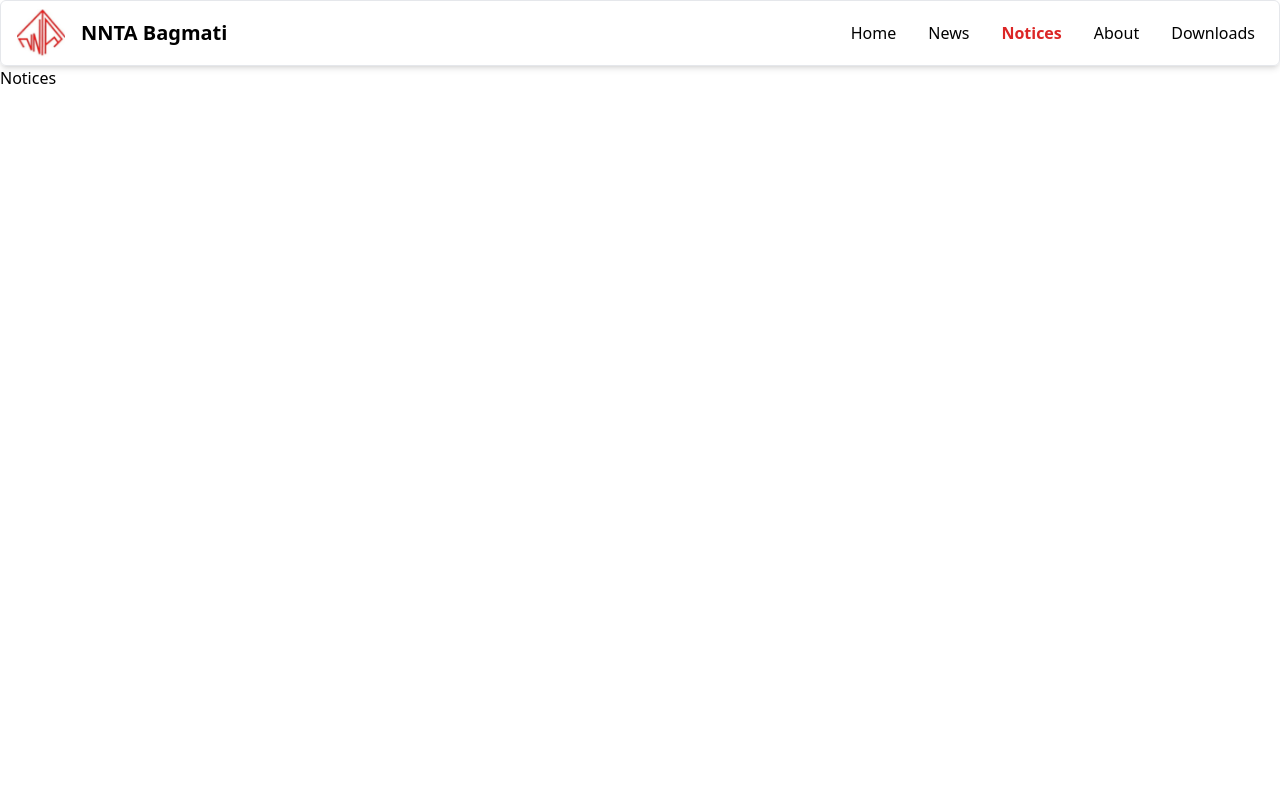
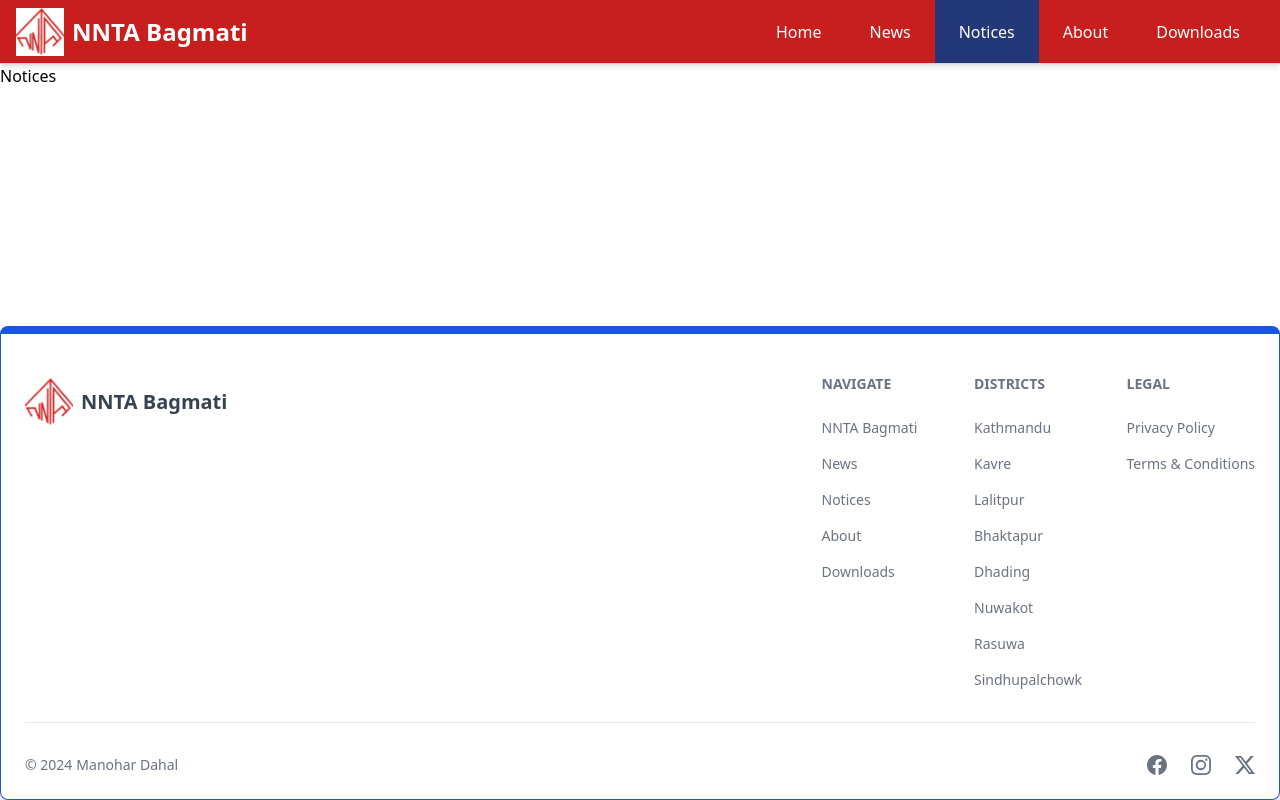
Before and after one commit to manohar322028/stft, a React (Vite) app in the folder client/: page /notices in a window 1280 px wide. Built offline with nearby package versions, Linux system fonts and the light colour scheme.

Commit message:
header and footer

```diff
--- a/client/package.json
+++ b/client/package.json
@@ -10,6 +10,7 @@
     "preview": "vite preview"
   },
   "dependencies": {
+    "flowbite-react": "^0.9.0",
     "react": "^18.2.0",
     "react-dom": "^18.2.0",
     "react-icons": "^5.0.1",
--- a/client/src/App.jsx
+++ b/client/src/App.jsx
@@ -7,11 +7,14 @@ import News from "./pages/News";
 import Downloads from "./pages/Downloads";
 import Header from "./components/Header";
 import Login from "./pages/Login";
+import Footer from "./components/Footer";
 
 export default function App() {
   return (
+    <div className="flex flex-col min-h-screen">
       <BrowserRouter>
         <Header />
+        <div className="flex-grow">
           <Routes>
             <Route path="/" element={<Home />} />
             <Route path="/about" element={<About />} />
@@ -21,6 +24,9 @@ export default function App() {
             <Route path="/downloads" element={<Downloads />} />
             <Route path="/adminlogin" element={<Login />} />
           </Routes>
+        </div>
+        <Footer />
       </BrowserRouter>
+    </div>
   );
 }
--- /dev/null
+++ b/client/src/components/Footer.jsx
@@ -0,0 +1,70 @@
+import { Footer } from "flowbite-react";
+import { Link } from "react-router-dom";
+import { BsFacebook, BsInstagram, BsTwitterX } from "react-icons/bs";
+export default function FooterCom() {
+  return (
+    <Footer container className="border border-t-8 border-blue-700">
+      <div className="w-full max-w-7xl mx-auto">
+        <div className="grid w-full justify-between sm:flex md:grid-cols-1">
+          <div className="mt-5">
+            <Link
+              to="/"
+              className="self-center whitespace-nowrap text-lg sm:text-xl font-semibold dark:text-white flex flex-row align-middle items-center"
+            >
+              <img src="logo.png" alt="Logo" className="w-12 h-12" />
+              <span className="mx-2 text-xl font-bold text-gray-700">
+                NNTA Bagmati
+              </span>
+            </Link>
+          </div>
+          <div className="grid grid-cols-2 gap-8 mt-4 sm:grid-cols-3 sm:gap-6">
+            <div>
+              <Footer.Title title="Navigate" />
+              <Footer.LinkGroup col>
+                <Footer.Link href="/">NNTA Bagmati</Footer.Link>
+                <Footer.Link href="/news">News</Footer.Link>
+                <Footer.Link href="/notices">Notices</Footer.Link>
+                <Footer.Link href="/about">About</Footer.Link>
+                <Footer.Link href="/downloads">Downloads</Footer.Link>
+              </Footer.LinkGroup>
+            </div>
+            <div>
+              <Footer.Title title="Districts" />
+              <Footer.LinkGroup col>
+                <Footer.Link href="#">Kathmandu</Footer.Link>
+                <Footer.Link href="#">Kavre</Footer.Link>
+                <Footer.Link href="#">Lalitpur</Footer.Link>
+                <Footer.Link href="#">Bhaktapur</Footer.Link>
+                <Footer.Link href="#">Dhading</Footer.Link>
+                <Footer.Link href="#">Nuwakot</Footer.Link>
+                <Footer.Link href="#">Rasuwa</Footer.Link>
+                <Footer.Link href="#">Sindhupalchowk</Footer.Link>
+              </Footer.LinkGroup>
+            </div>
+
+            <div>
+              <Footer.Title title="Legal" />
+              <Footer.LinkGroup col>
+                <Footer.Link href="#">Privacy Policy</Footer.Link>
+                <Footer.Link href="#">Terms &amp; Conditions</Footer.Link>
+              </Footer.LinkGroup>
+            </div>
+          </div>
+        </div>
+        <Footer.Divider />
+        <div className="w-full sm:flex sm:items-center sm:justify-between">
+          <Footer.Copyright
+            href="#"
+            by="Manohar Dahal"
+            year={new Date().getFullYear()}
+          />
+          <div className="flex gap-6 sm:mt-0 mt-4 sm:justify-center">
+            <Footer.Icon href="#" icon={BsFacebook} />
+            <Footer.Icon href="#" icon={BsInstagram} />
+            <Footer.Icon href="#" icon={BsTwitterX} />
+          </div>
+        </div>
+      </div>
+    </Footer>
+  );
+}
--- a/client/src/components/Header.jsx
+++ b/client/src/components/Header.jsx
@@ -1,65 +1,160 @@
-import React from "react";
+import React, { useState } from "react";
 import { Link, useLocation } from "react-router-dom";
 import { RxHamburgerMenu } from "react-icons/rx";
+import { IconContext } from "react-icons";
 
 export default function Header() {
   const location = useLocation();
+  const [isClicked, setIsClicked] = useState(false);
+
+  const toggleMenu = () => {
+    setIsClicked(!isClicked);
+  };
 
   return (
-    <nav
-      className={`bg-ivory flex justify-between items-center px-4 py-2 border border-gray-200 shadow-md rounded-md`}
-    >
-      {/* Logo */}
-      <div className="flex items-center">
-        <img src="logo.png" alt="Logo" className="w-12 h-12 mr-4" />
-        <Link to="/" className="text-black font-bold text-xl">
-          NNTA Bagmati
-        </Link>
-      </div>
+    <>
+      <nav className="bg-red-700 text-white px-4 border-b border-gray-300 shadow-md h-16">
+        <div className="container mx-auto flex justify-between items-center h-full">
+          <Link to="/" className="flex items-center justify-start h-full">
+            <img src="logo.png" alt="Logo" className="w-12 h-12" />
+            <span className="mx-2 text-2xl font-bold">NNTA Bagmati</span>
+          </Link>
 
-      {/* Navigation links */}
-      <ul className="hidden md:flex space-x-4">
-        <li
-          className={`px-2 py-1 text-black hover:text-blue-600 ${
-            location.pathname === "/" ? "font-bold text-red-600" : ""
-          }`}
-        >
-          <Link to="/">Home</Link>
-        </li>
-        <li
-          className={`px-2 py-1 text-black hover:text-blue-600 ${
-            location.pathname === "/news" ? "font-bold text-red-600" : ""
-          }`}
-        >
-          <Link to="/news">News</Link>
-        </li>
-        <li
-          className={`px-2 py-1 text-black hover:text-blue-600 ${
-            location.pathname === "/notices" ? "font-bold text-red-600" : ""
-          }`}
-        >
-          <Link to="/notices">Notices</Link>
-        </li>
-        <li
-          className={`px-2 py-1 text-black hover:text-blue-600 ${
-            location.pathname === "/about" ? "font-bold text-red-600" : ""
-          }`}
-        >
-          <Link to="/about">About</Link>
-        </li>
-        <li
-          className={`px-2 py-1 text-black hover:text-blue-600 ${
-            location.pathname === "/downloads" ? "font-bold text-red-600" : ""
-          }`}
-        >
-          <Link to="/downloads">Downloads</Link>
-        </li>
-      </ul>
+          <div className="hidden md:flex md:items-center md:justify-end h-full">
+            <NavLink to="/" active={location.pathname === "/"}>
+              Home
+            </NavLink>
+            <NavLink to="/news" active={location.pathname === "/news"}>
+              News
+            </NavLink>
+            <NavLink to="/notices" active={location.pathname === "/notices"}>
+              Notices
+            </NavLink>
+            <NavLink to="/about" active={location.pathname === "/about"}>
+              About
+            </NavLink>
+            <NavLink
+              to="/downloads"
+              active={location.pathname === "/downloads"}
+            >
+              Downloads
+            </NavLink>
+          </div>
 
-      {/* Hamburger menu */}
-      <div className="md:hidden text-black focus:outline-none">
-        <RxHamburgerMenu />
-      </div>
-    </nav>
+          {/* for mobile */}
+
+          <IconContext.Provider value={{ color: "white", size: "2em" }}>
+            <button
+              className="md:hidden focus:outline-none"
+              onClick={toggleMenu}
+            >
+              <RxHamburgerMenu />
+            </button>
+          </IconContext.Provider>
+          <div
+            className={`md:hidden ${
+              isClicked ? "block" : "hidden"
+            } fixed inset-0 bg-red-700 text-white z-50 bg-opacity-95 transition-opacity duration-300`}
+          >
+            <div className="flex flex-col items-center justify-center h-screen text-white">
+              <button
+                className="absolute top-4 right-4 focus:outline-none"
+                onClick={toggleMenu}
+              >
+                <svg
+                  className="h-6 w-6 text-white"
+                  viewBox="0 0 24 24"
+                  fill="none"
+                  xmlns="http://www.w3.org/2000/svg"
+                >
+                  <path
+                    stroke="currentColor"
+                    strokeLinecap="round"
+                    strokeLinejoin="round"
+                    strokeWidth="2"
+                    d="M6 18L18 6M6 6l12 12"
+                  ></path>
+                </svg>
+              </button>
+              <MNavLink
+                to="/"
+                active={location.pathname === "/"}
+                onClick={toggleMenu}
+              >
+                Home
+              </MNavLink>
+              <MNavLink
+                to="/news"
+                active={location.pathname === "/news"}
+                onClick={toggleMenu}
+              >
+                News
+              </MNavLink>
+              <MNavLink
+                to="/notices"
+                active={location.pathname === "/notices"}
+                onClick={toggleMenu}
+              >
+                Notices
+              </MNavLink>
+              <MNavLink
+                to="/about"
+                active={location.pathname === "/about"}
+                onClick={toggleMenu}
+              >
+                About
+              </MNavLink>
+              <MNavLink
+                to="/downloads"
+                active={location.pathname === "/downloads"}
+                onClick={toggleMenu}
+              >
+                Downloads
+              </MNavLink>
+            </div>
+          </div>
+        </div>
+      </nav>
+    </>
   );
 }
+
+function NavLink({ to, active, children, onClick }) {
+  const baseClasses =
+    "px-6 text-white h-full flex items-center justify-center ";
+  const hoverClasses =
+    "hover:bg-blue-900 hover:text-white hover:border-x-[0.5px] hover:border-white transition-colors duration-200 ";
+  const activeClasses = "bg-blue-900 text-white";
+
+  return (
+    <Link
+      to={to}
+      onClick={onClick}
+      className={`${baseClasses} ${hoverClasses} ${
+        active ? activeClasses : ""
+      }`}
+    >
+      {children}
+    </Link>
+  );
+}
+
+function MNavLink({ to, active, children, onClick }) {
+  const baseClasses =
+    "px-6 py-4 h-full w-full flex items-center justify-center text-xl";
+  const hoverClasses =
+    "hover:bg-gray-100 hover:text-black hover:bg-opacity-40 transition-colors duration-200 ";
+  const activeClasses = "bg-gray-100 bg-opacity-40 text-blue-900";
+
+  return (
+    <Link
+      to={to}
+      onClick={onClick}
+      className={`${baseClasses} ${hoverClasses} ${
+        active ? activeClasses : ""
+      }`}
+    >
+      {children}
+    </Link>
+  );
+}
--- a/client/src/pages/Dashboard.jsx
+++ b/client/src/pages/Dashboard.jsx
@@ -19,10 +19,12 @@ function Dashboard(props) {
         console.error("Error decoding token:", err);
       }
     }
-    if (!isAdmin) {
-      return navigate("/adminlogin");
-    }
+
   }, []);
+
+  if (!isAdmin) {
+    return navigate("/adminlogin");
+  }
 
   return <div>Admin Dashboard, username: {props.user.username}</div>;
 }
--- a/client/src/pages/Notices.jsx
+++ b/client/src/pages/Notices.jsx
@@ -1,5 +1,5 @@
 import React from "react";
 
 export default function Notices() {
-  return <div>Notices</div>;
+  return <div className="text-black">Notices</div>;
 }
--- a/client/tailwind.config.js
+++ b/client/tailwind.config.js
@@ -1,8 +1,10 @@
+const flowbite = require("flowbite-react/tailwind");
+
 /** @type {import('tailwindcss').Config} */
 export default {
-  content: ["./index.html", "./src/**/*.{js,ts,jsx,tsx}"],
+  content: ["./index.html", "./src/**/*.{js,ts,jsx,tsx}", flowbite.content()],
   theme: {
     extend: {},
   },
-  plugins: [],
+  plugins: [flowbite.plugin()],
 };
--- /dev/null
+++ b/tailwind.config.js
@@ -0,0 +1 @@
+// Just for a silly extension to work with tailwindcss
```
Also changed, not shown: 1 other file (tests, documents, lock files or other folders). Lines whose indentation alone changed are shown as unchanged.
